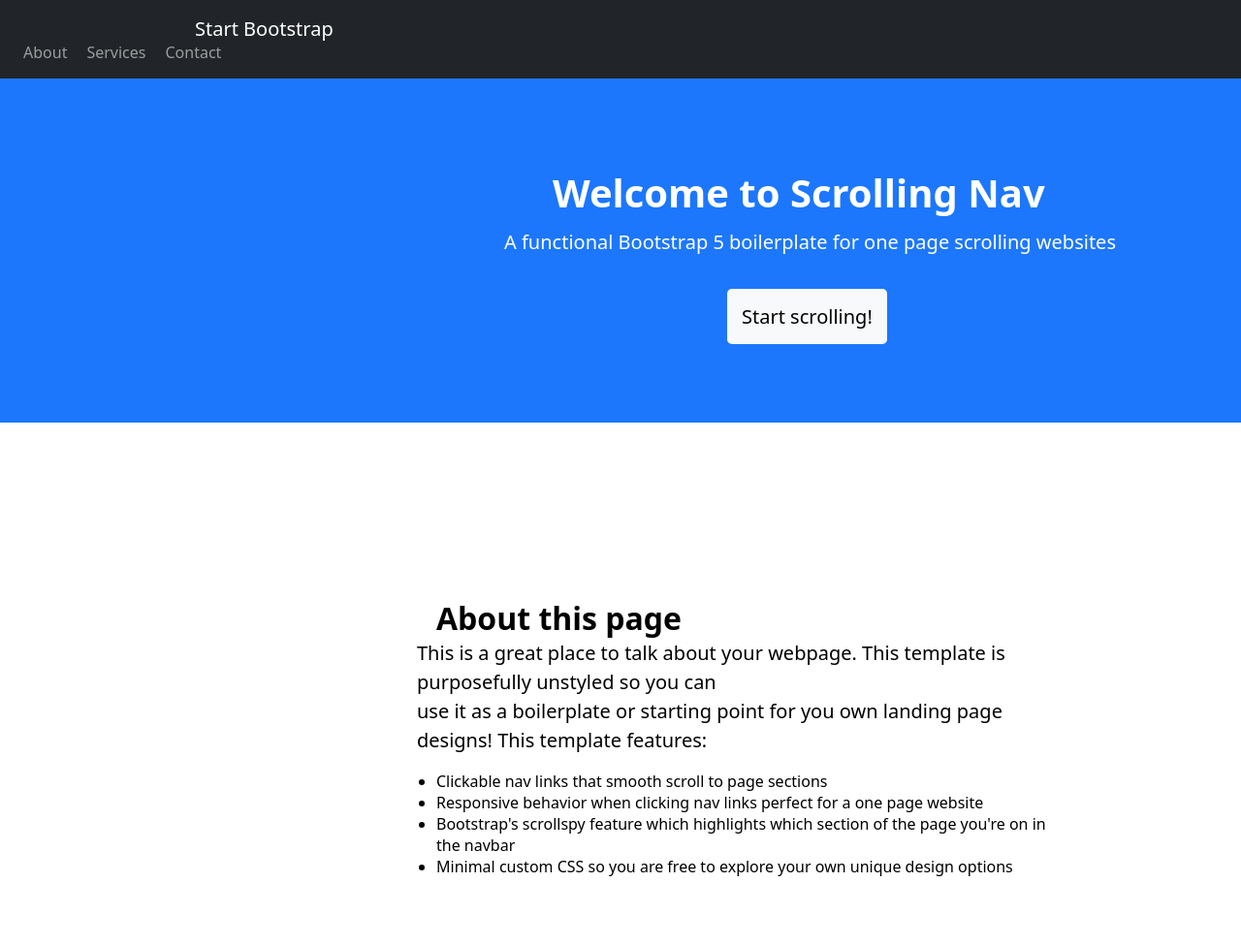
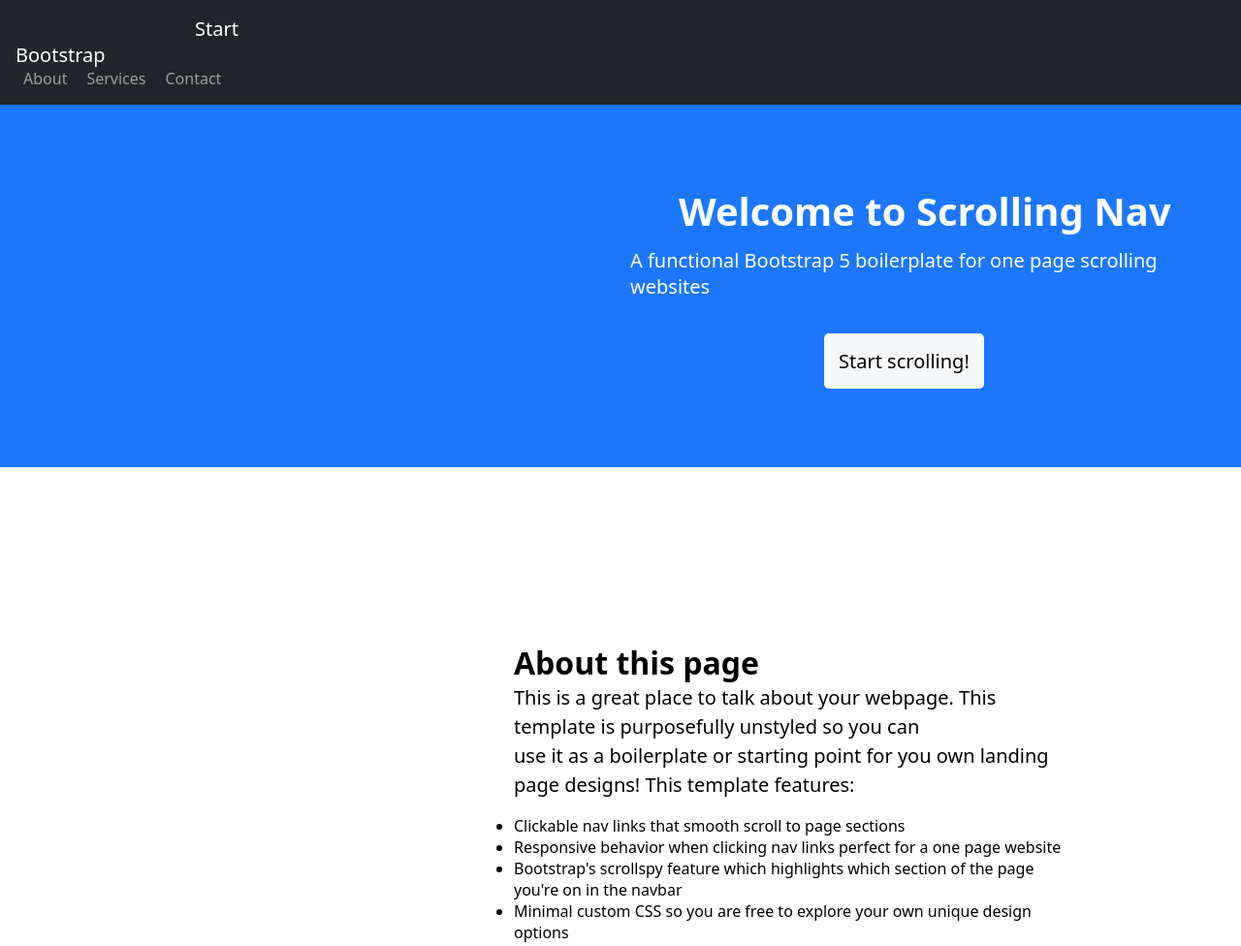
Before and after one commit to MetinAgayev/HtmlTasks, a plain HTML site: page StartBoostrap/index.html in a window 1280 px wide. Shown: the top 976 px of the page at 97% size. Drawn offline with Linux system fonts and the light colour scheme.

Commit message:
Some problems fixed

```diff
--- a/StartBoostrap/style.css
+++ b/StartBoostrap/style.css
@@ -9,6 +9,8 @@ html {
 #section1 {
   background-color: #212529;
   padding: 16px;
+  position: fixed;
+  width: 100%;
 }
 #section1 .a1 {
   color: #fff;
@@ -19,7 +21,7 @@ html {
   font-size: 20px;
 
   margin-left: 180px;
-  margin-right: 900px;
+  margin-right: 1200px;
   text-decoration: none;
 }
 #section1 .a2 {
@@ -30,10 +32,14 @@ html {
   font-size: 16px;
   padding: 8px;
   text-decoration: none;
+  transition: 0.4ms;
+}
+#section1 .a2:hover {
+  color: #fff;
 }
 #section2 {
   background-color: #1c77fd;
-  padding: 250px 0 96px;
+  padding: 350px 0 96px;
   font-size: 16px;
 }
 #section2 .h1 {
@@ -42,7 +48,7 @@ html {
   font-family: system-ui, -apple-system, "Segoe UI", Roboto, "Helvetica Neue",
     Arial, "Noto Sans", "Liberation Sans", sans-serif, "Apple Color Emoji",
     "Segoe UI Emoji", "Segoe UI Symbol", "Noto Color Emoji";
-  margin-left: 570px;
+  margin-left: 700px;
   margin-bottom: 10px;
   margin-top: -160px;
 }
@@ -52,7 +58,7 @@ html {
     Arial, "Noto Sans", "Liberation Sans", sans-serif, "Apple Color Emoji",
     "Segoe UI Emoji", "Segoe UI Symbol", "Noto Color Emoji";
   color: #fff;
-  margin-left: 520px;
+  margin-left: 650px;
   margin-bottom: 50px;
 }
 #section2 .btn1 {
@@ -62,7 +68,7 @@ html {
   color: #000;
   background-color: #f8f9fa;
   border-color: #f8f9fa;
-  margin-left: 750px;
+  margin-left: 850px;
   margin-top: -103px;
   text-decoration: none;
   font-family: system-ui, -apple-system, "Segoe UI", Roboto, "Helvetica Neue",
@@ -79,10 +85,10 @@ html {
   font-family: system-ui, -apple-system, "Segoe UI", Roboto, "Helvetica Neue",
     Arial, "Noto Sans", "Liberation Sans", sans-serif, "Apple Color Emoji",
     "Segoe UI Emoji", "Segoe UI Symbol", "Noto Color Emoji";
-  margin-left: 270px;
+  margin-left: 350px;
 }
 #section3 .p1 {
-  margin-left: 250px;
+  margin-left: 350px;
   font-size: 20px;
   font-weight: 300;
   margin-bottom: 1rem;
@@ -92,7 +98,7 @@ html {
   line-height: 30px;
 }
 #section3 .ul1 {
-  margin-left: 270px;
+  margin-left: 350px;
   font-size: 16px;
   font-family: system-ui, -apple-system, "Segoe UI", Roboto, "Helvetica Neue",
     Arial, "Noto Sans", "Liberation Sans", sans-serif, "Apple Color Emoji",
@@ -101,6 +107,7 @@ html {
 
 #section4 {
   padding: 150px;
+  background-color: #f8f9fa;
 }
 
 #section4 .h2 {
@@ -109,10 +116,10 @@ html {
   font-family: system-ui, -apple-system, "Segoe UI", Roboto, "Helvetica Neue",
     Arial, "Noto Sans", "Liberation Sans", sans-serif, "Apple Color Emoji",
     "Segoe UI Emoji", "Segoe UI Symbol", "Noto Color Emoji";
-  margin-left: 270px;
+  margin-left: 350px;
 }
 #section4 .p1 {
-  margin-left: 250px;
+  margin-left: 350px;
   font-size: 20px;
   font-weight: 300;
   margin-bottom: 1rem;
@@ -126,7 +133,7 @@ html {
   padding: 150px;
 }
 #section5 .p1 {
-  margin-left: 250px;
+  margin-left: 350px;
   font-size: 20px;
   font-weight: 300;
   margin-bottom: 1rem;
@@ -141,7 +148,7 @@ html {
   font-family: system-ui, -apple-system, "Segoe UI", Roboto, "Helvetica Neue",
     Arial, "Noto Sans", "Liberation Sans", sans-serif, "Apple Color Emoji",
     "Segoe UI Emoji", "Segoe UI Symbol", "Noto Color Emoji";
-  margin-left: 270px;
+  margin-left: 350px;
 }
 #section6 {
   background-color: #212529;
@@ -150,5 +157,5 @@ html {
 #section6 .p1 {
   color: #fff;
   font-size: 16px;
-  margin-left: 700px;
+  margin-left: 840px;
 }
```
